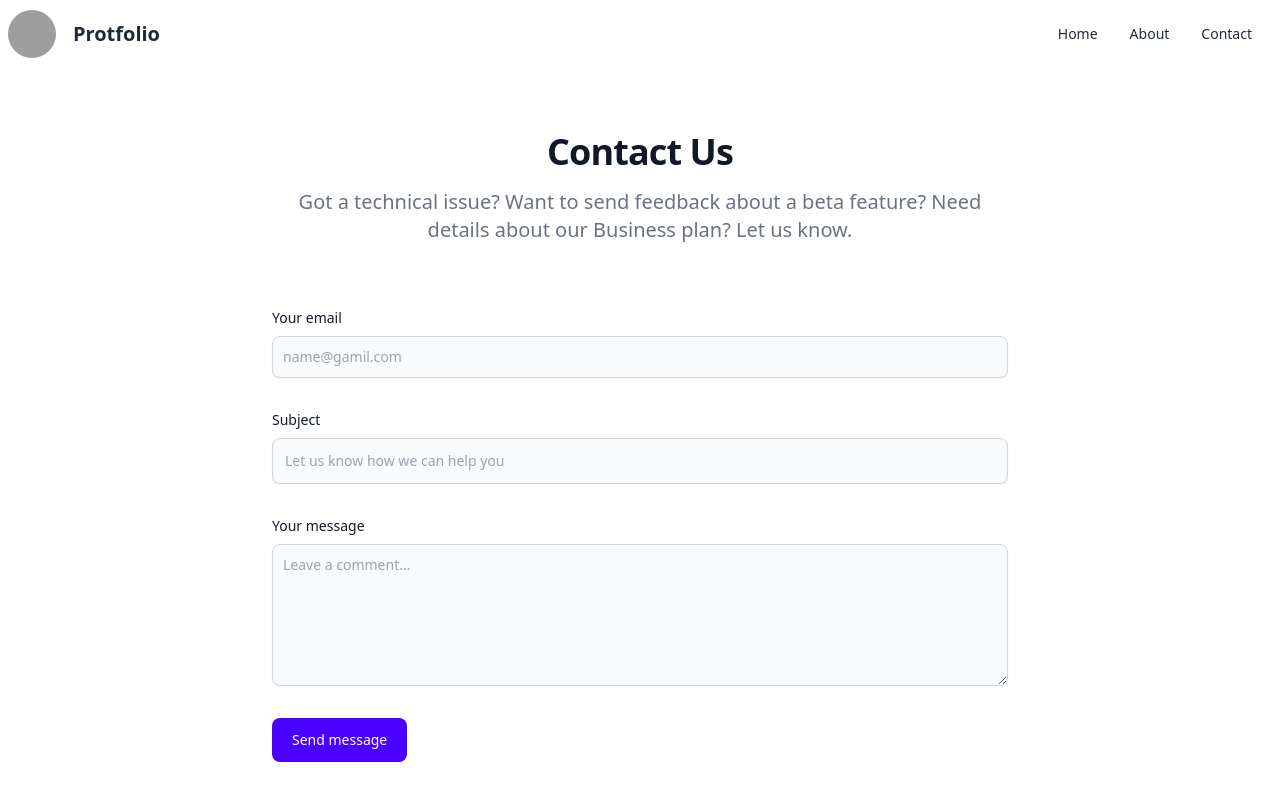
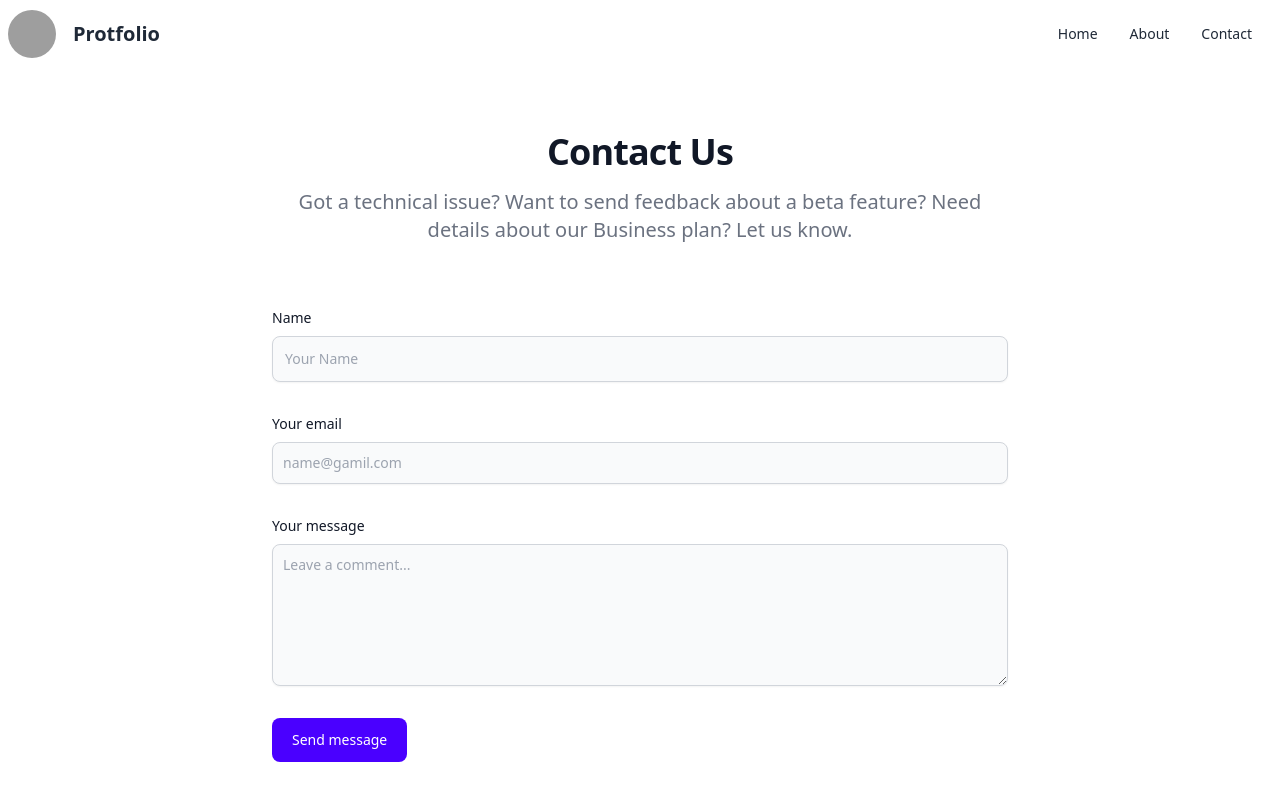
Before and after one commit to Maksudur7/Protfolio-website, a React (Vite) app: page /contact in a window 1280 px wide. Shown: the top 800 px of the page. Built offline with nearby package versions, Linux system fonts and the light colour scheme; grey boxes are pictures that could not be loaded.

Commit message:
contact from worked daynamically and successfully seand email

```diff
--- a/package.json
+++ b/package.json
@@ -4,12 +4,14 @@
   "version": "0.0.0",
   "type": "module",
   "scripts": {
-    "dev": "vite",
+    "dev": "vite email dev",
     "build": "vite build",
     "lint": "eslint . --ext js,jsx --report-unused-disable-directives --max-warnings 0",
     "preview": "vite preview"
   },
   "dependencies": {
+    "@emailjs/browser": "^3.11.0",
+    "@react-email/components": "0.0.12",
     "flowbite": "^2.2.1",
     "flowbite-react": "^0.7.2",
     "localforage": "^1.10.0",
@@ -18,6 +20,7 @@
     "react": "^18.2.0",
     "react-awesome-slider": "^4.1.0",
     "react-dom": "^18.2.0",
+    "react-email": "1.10.0",
     "react-icons": "^4.12.0",
     "react-pdf": "^7.6.0",
     "react-router-dom": "^6.20.1",
--- a/src/Contact Paige/ContactPaige.jsx
+++ b/src/Contact Paige/ContactPaige.jsx
@@ -1,27 +1,47 @@
 import '../About Paige/Css file/Makup.css';
+import { useRef } from 'react';
+import emailjs from '@emailjs/browser';
 
 const ContactPaige = () => {
+
+    const form = useRef();
+
+    const sendEmail = (e) => {
+        e.preventDefault();
+
+        emailjs.sendForm('service_vda5frn', 'template_k90nwb7', form.current, 'DzjufpvFNv2KyKloe')
+            .then((result) => {
+                console.log(result.text);
+            }, (error) => {
+                console.log(error.text);
+            });
+            e.target.reset()
+    };
+
     return (
         <section className="bg-white dark:bg-gray-900">
             <div className="py-8 lg:py-16 px-4 mx-auto max-w-screen-md">
                 <h2 className="mb-4 text-4xl tracking-tight font-extrabold text-center text-gray-900 dark:text-white">Contact Us</h2>
                 <p className="mb-8 lg:mb-16 font-light text-center text-gray-500 dark:text-gray-400 sm:text-xl">Got a technical issue? Want to send feedback about a beta feature? Need details about our Business plan? Let us know.</p>
-                <form action="#" className="space-y-8">
+                <form action="#" className="space-y-8" ref={form} onSubmit={sendEmail}>
+                    <div>
+                        <label className="block mb-2 text-sm font-medium text-gray-900 dark:text-gray-300">Name</label>
+                        <input type="text" name="user_name" id="" className="block p-3 w-full text-sm text-gray-900 bg-gray-50 rounded-lg border border-gray-300 shadow-sm focus:ring-primary-500 focus:border-primary-500 dark:bg-gray-700 dark:border-gray-600 dark:placeholder-gray-400 dark:text-white dark:focus:ring-primary-500 dark:focus:border-primary-500 dark:shadow-sm-light" placeholder="Your Name" required />
+                    </div>
                     <div>
                         <label className="block mb-2 text-sm font-medium text-gray-900 dark:text-gray-300">Your email</label>
-                        <input type="email" name="email" id="" className="shadow-sm bg-gray-50 border border-gray-300 text-gray-900 text-sm rounded-lg focus:ring-primary-500 focus:border-primary-500 block w-full p-2.5 dark:bg-gray-700 dark:border-gray-600 dark:placeholder-gray-400 dark:text-white dark:focus:ring-primary-500 dark:focus:border-primary-500 dark:shadow-sm-light" placeholder="name@gamil.com" required />
-                    </div>
-                    <div>
-                        <label className="block mb-2 text-sm font-medium text-gray-900 dark:text-gray-300">Subject</label>
-                        <input type="text" name="" id="" className="block p-3 w-full text-sm text-gray-900 bg-gray-50 rounded-lg border border-gray-300 shadow-sm focus:ring-primary-500 focus:border-primary-500 dark:bg-gray-700 dark:border-gray-600 dark:placeholder-gray-400 dark:text-white dark:focus:ring-primary-500 dark:focus:border-primary-500 dark:shadow-sm-light" placeholder="Let us know how we can help you" required />
+                        <input type="email" name="user_email" id="" className="shadow-sm bg-gray-50 border border-gray-300 text-gray-900 text-sm rounded-lg focus:ring-primary-500 focus:border-primary-500 block w-full p-2.5 dark:bg-gray-700 dark:border-gray-600 dark:placeholder-gray-400 dark:text-white dark:focus:ring-primary-500 dark:focus:border-primary-500 dark:shadow-sm-light" placeholder="name@gamil.com" required />
                     </div>
                     <div className="sm:col-span-2">
                         <label className="block mb-2 text-sm font-medium text-gray-900 dark:text-gray-400">Your message</label>
-                        <textarea id="message" rows="6" className="block p-2.5 w-full text-sm text-gray-900 bg-gray-50 rounded-lg shadow-sm border border-gray-300 focus:ring-primary-500 focus:border-primary-500 dark:bg-gray-700 dark:border-gray-600 dark:placeholder-gray-400 dark:text-white dark:focus:ring-primary-500 dark:focus:border-primary-500" placeholder="Leave a comment..."></textarea>
+                        <textarea name='message' id="message" rows="6" className="block p-2.5 w-full text-sm text-gray-900 bg-gray-50 rounded-lg shadow-sm border border-gray-300 focus:ring-primary-500 focus:border-primary-500 dark:bg-gray-700 dark:border-gray-600 dark:placeholder-gray-400 dark:text-white dark:focus:ring-primary-500 dark:focus:border-primary-500" placeholder="Leave a comment..."></textarea>
                     </div>
-                    <input type="submit" value="Send message"   className="py-3 px-5 bg-primary text-sm font-medium text-center text-white rounded-lg bg-primary-700 sm:w-fit hover:bg-primary-800 focus:ring-4 focus:outline-none focus:ring-primary-300 dark:bg-primary-600 dark:hover:bg-primary-700 dark:focus:ring-primary-800"/>
+                    <input type="submit" value="Send message" className="py-3 px-5 bg-primary text-sm font-medium text-center text-white rounded-lg bg-primary-700 sm:w-fit hover:bg-primary-800 focus:ring-4 focus:outline-none focus:ring-primary-300 dark:bg-primary-600 dark:hover:bg-primary-700 dark:focus:ring-primary-800" />
                 </form>
             </div>
+            {/* <section>
+                <EmailPaige></EmailPaige>
+            </section> */}
         </section>
     );
 };
--- /dev/null
+++ b/src/Contact Paige/EmailPaige.jsx
@@ -0,0 +1,18 @@
+import { Html } from "@react-email/components";
+import { Button } from "flowbite-react";
+
+
+const EmailPaige = () => {
+    return (
+        <Html>
+            <Button
+                href="maksudurrahamanmishu7@gmail.com"
+                style={{ background: "#000", color: "#fff", padding: "12px 20px" }}
+            >
+                Click me
+            </Button>
+        </Html>
+    );
+};
+
+export default EmailPaige;
--- a/src/Home paige/Home.jsx
+++ b/src/Home paige/Home.jsx
@@ -24,7 +24,7 @@ const Home = () => {
                         </div>
                         <div className="w-full mt-5">
                             <div className="flex justify-center items-center text-end">
-                                <img className="h-64 w-52 border-black border-4 rounded-tl-3xl rounded-br-3xl" src="https://i.ibb.co/FwJrLPy/IMG-1926-removebg-preview.png" alt="" />
+                                <img className="h-64 w-52 border-white border-4 rounded-tl-3xl rounded-br-3xl" src="https://i.ibb.co/FwJrLPy/IMG-1926-removebg-preview.png" alt="" />
 
                             </div>
                             <div className="mt-5 text-center flex items-center justify-center gap-5">
```
Also changed, not shown: 1 other file (tests, documents, lock files or other folders).
